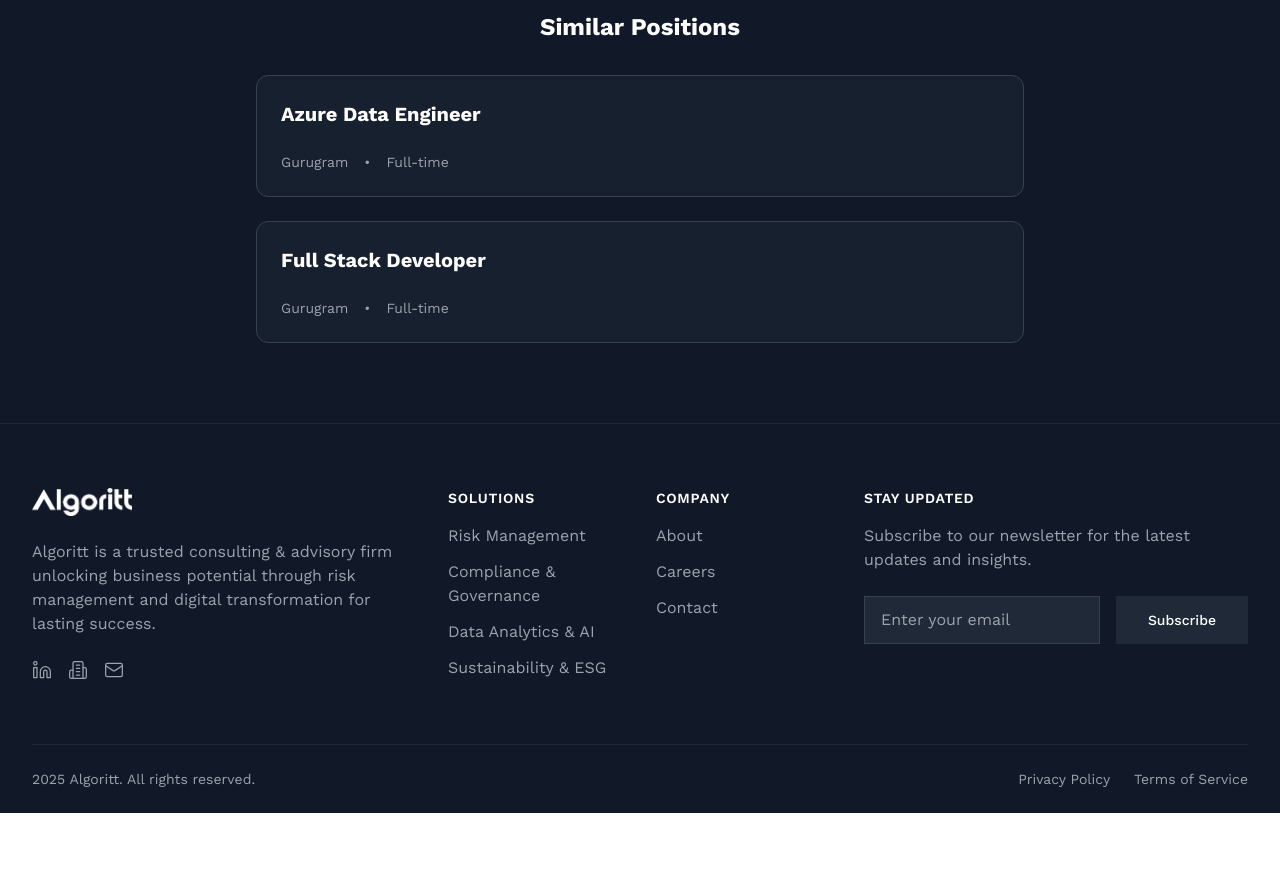
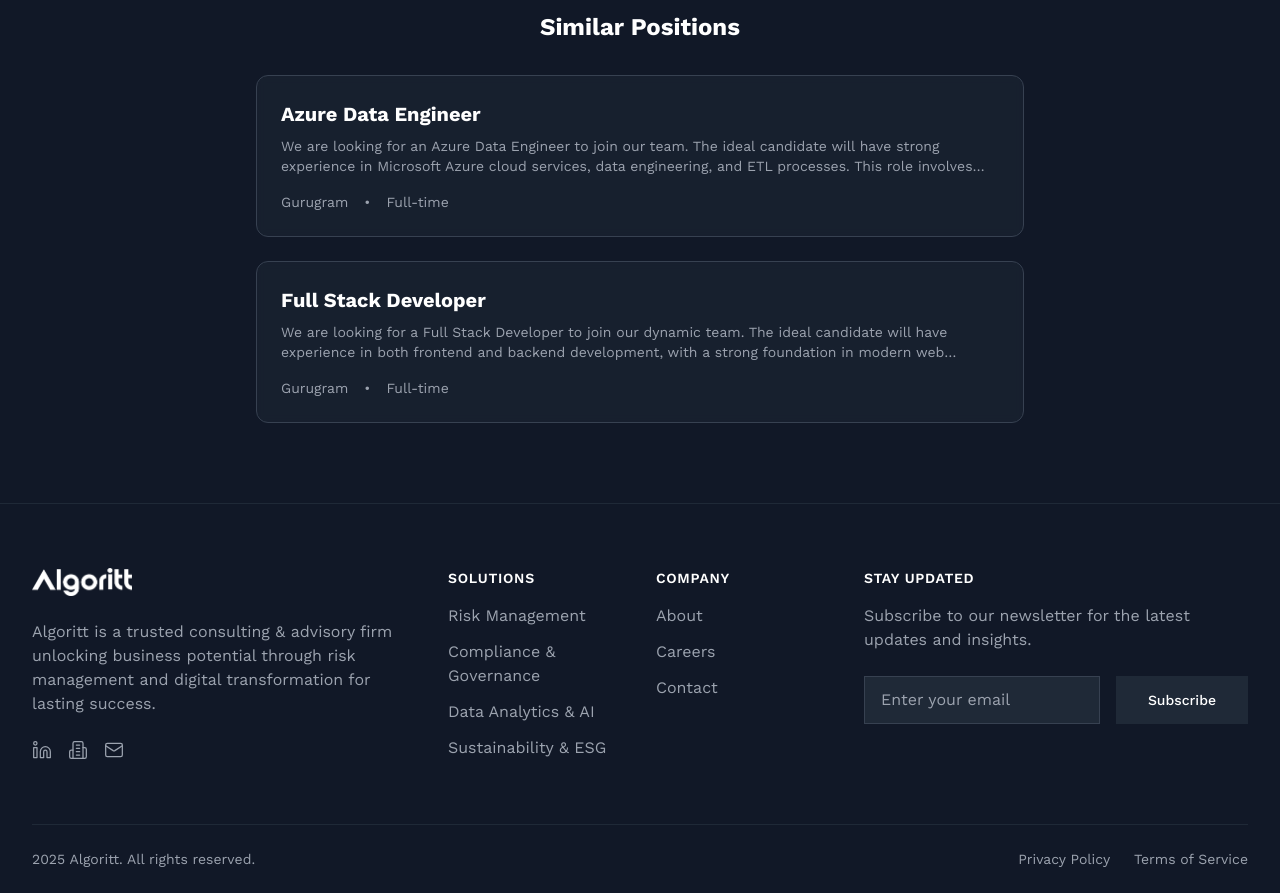
Before and after one commit to algoritt/algoritt-website, a Next.js app: page /careers/aws-data-engineer in a window 1280 px wide. Shown: the part 2020-2913 px from the top of the page. Before the commit the page ends 2833 px from the top, so only its background shows below. Built offline with nearby package versions, Linux system fonts and the light colour scheme.

Commit message:
refactor(careers): update SimilarPositions to use roleOverview

```diff
--- a/src/components/ui/careers/SimilarPositions.tsx
+++ b/src/components/ui/careers/SimilarPositions.tsx
@@ -65,7 +65,7 @@ export default function SimilarPositions({ currentPosition, positions }: Props)
                     className="block p-6 rounded-xl bg-gray-800/50 backdrop-blur-sm border border-gray-700 hover:border-purple-500 transition-all"
                   >
                     <h3 className="text-xl font-bold text-white mb-2">{pos.title}</h3>
-                    <p className="text-gray-400 text-sm line-clamp-2 mb-4">{pos.description}</p>
+                    <p className="text-gray-400 text-sm line-clamp-2 mb-4">{pos.roleOverview}</p>
                     <div className="flex gap-4 text-sm text-gray-400">
                       <span>{pos.location}</span>
                       <span>•</span>
```
